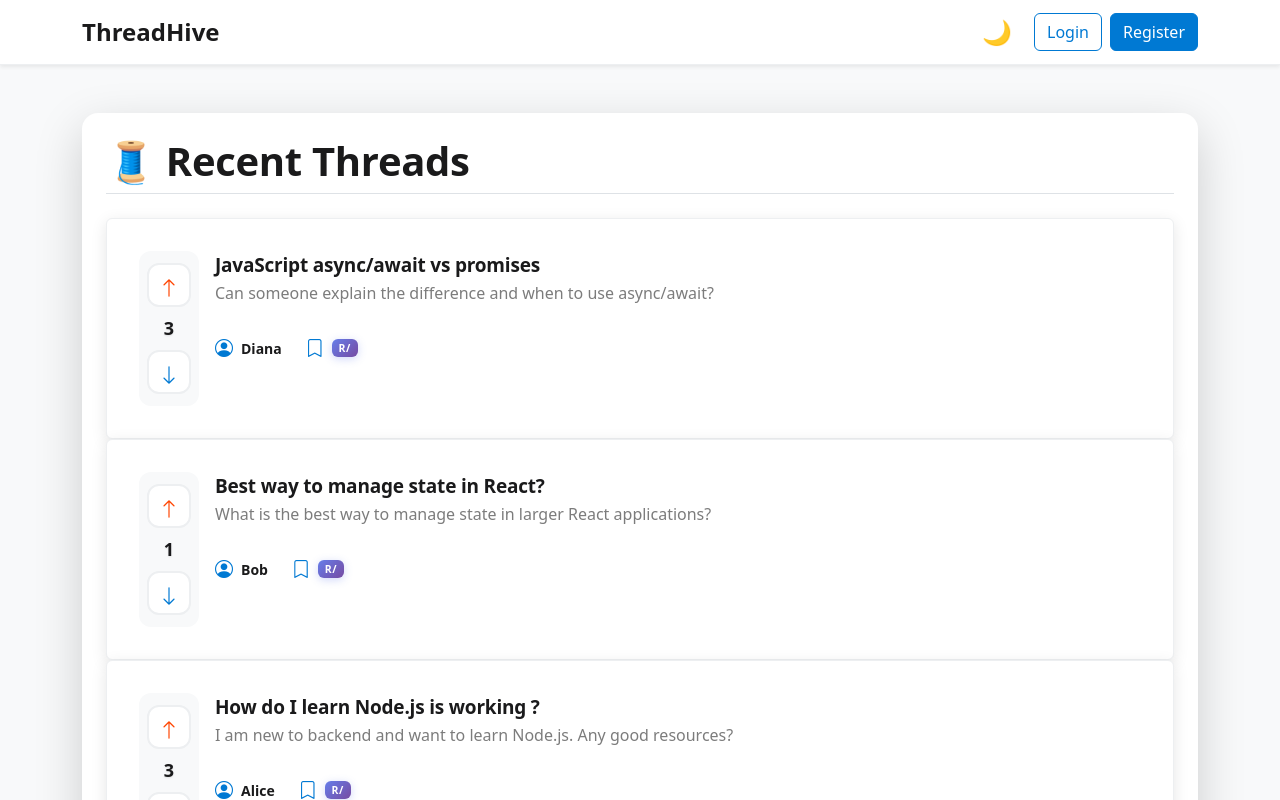
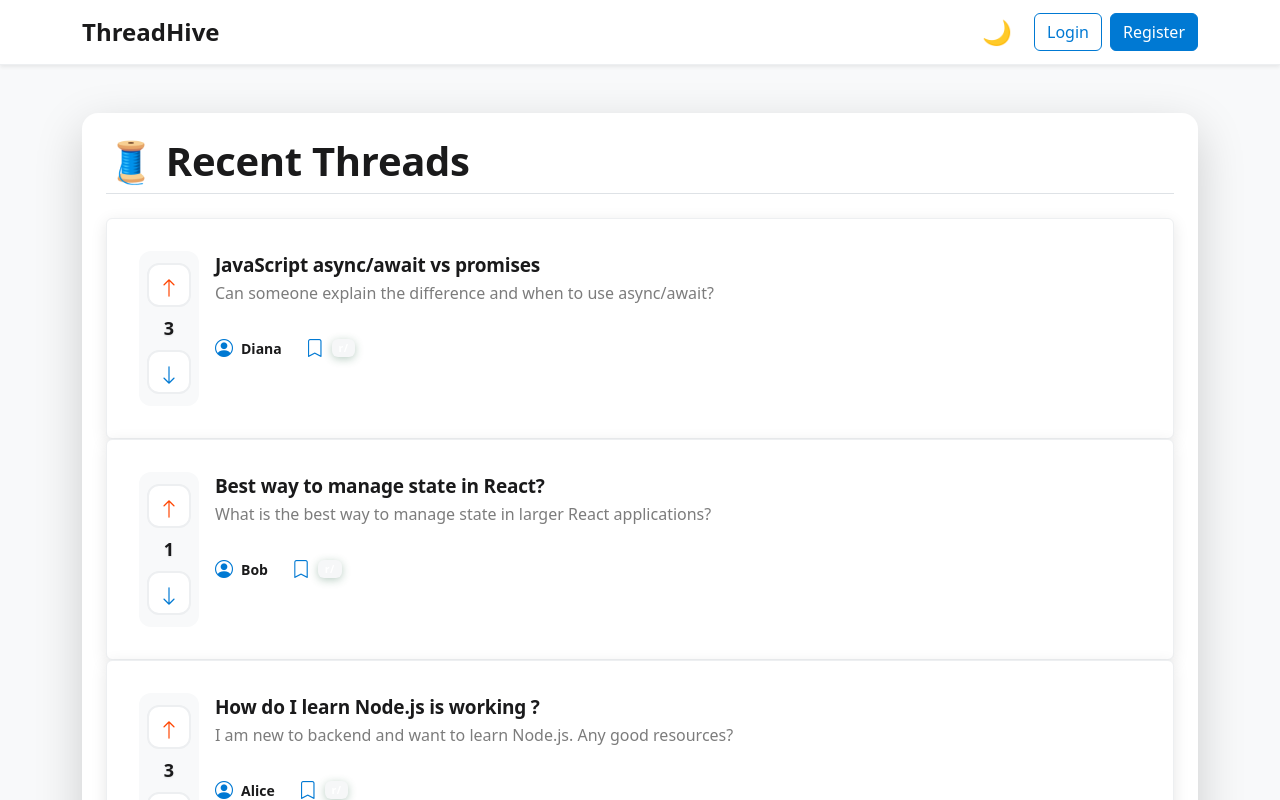
Before and after one commit to afilindr/threadhive-frontend-wk6, a React (Vite) app: page / in a window 1280 px wide. Built offline with nearby package versions, Linux system fonts and the light colour scheme.

Commit message:
Change the subreddit name badge

```diff
--- a/src/components/ThreadList/ThreadCard.css
+++ b/src/components/ThreadList/ThreadCard.css
@@ -128,14 +128,14 @@
 }
 
 .thread-meta-badge {
-  background: linear-gradient(135deg, #667eea 0%, #764ba2 100%);
+  background: #1f5f3b;
   color: white !important;
   padding: 6px 14px;
   font-size: 12px;
   font-weight: 700;
   border: none !important;
-  border-radius: 16px;
-  text-transform: uppercase;
+  border-radius: 0;
+  text-transform: lowercase;
   letter-spacing: 0.5px;
-  box-shadow: 0 2px 8px rgba(102, 126, 234, 0.3);
+  box-shadow: 0 2px 8px rgba(31, 95, 59, 0.3);
 }
```
Also changed, not shown: 3 other files (tests, documents, lock files or other folders).
